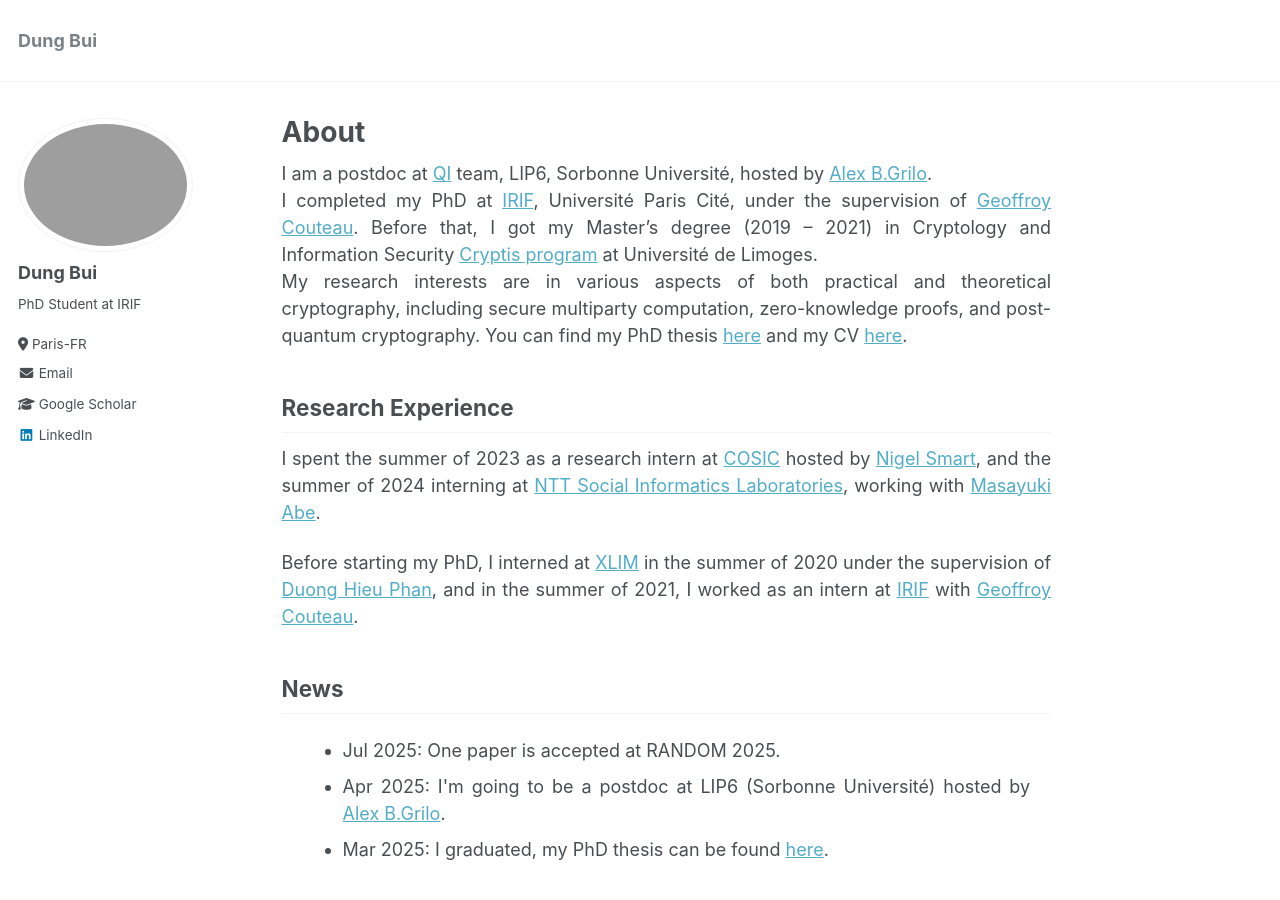
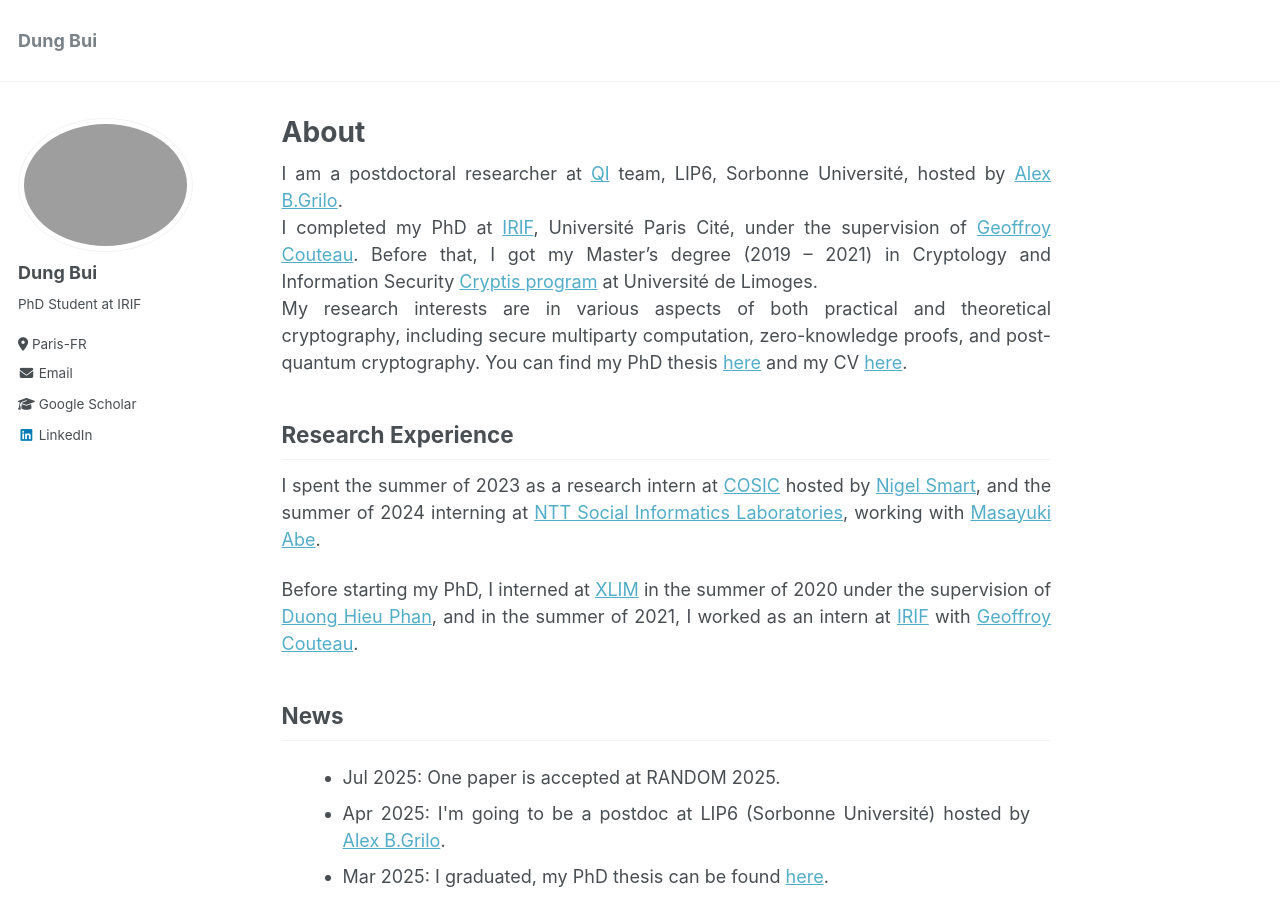
Before and after one commit to dungbui15/dungbui15.github.io, a Jekyll site: the page built from _pages/about.md, in a window 1280 px wide and 900 px high. Built offline with Jekyll 4.4.1, drawn with Linux system fonts in a browser that asks for light colours.

Commit message:
Update about.md

```diff
--- a/_pages/about.md
+++ b/_pages/about.md
@@ -29,7 +29,7 @@ div {
   }
   </style>
 
-I am a postdoc at [QI](https://qi.lip6.fr/fr/team/) team, LIP6, Sorbonne Université, hosted by <a href="https://abgrilo.github.io/">Alex B.Grilo</a>.<br>
+I am a postdoctoral researcher at [QI](https://qi.lip6.fr/fr/team/) team, LIP6, Sorbonne Université, hosted by <a href="https://abgrilo.github.io/">Alex B.Grilo</a>.<br>
 I completed my PhD at [IRIF](https://www.irif.fr/), Université Paris Cité, under the supervision of [Geoffroy Couteau](https://geoffroycouteau.github.io/). Before that, I got my Master's degree (2019 -- 2021) in Cryptology and Information Security [Cryptis program](https://www.cryptis.fr/) at Université de Limoges. <br>
 My research interests are in various aspects of both practical and theoretical cryptography, including secure multiparty computation, zero-knowledge proofs, and post-quantum cryptography. You can find my PhD thesis <a href="files/thesis.pdf">here</a> and my CV <a href="files/CV.pdf">here</a>.
 
```
